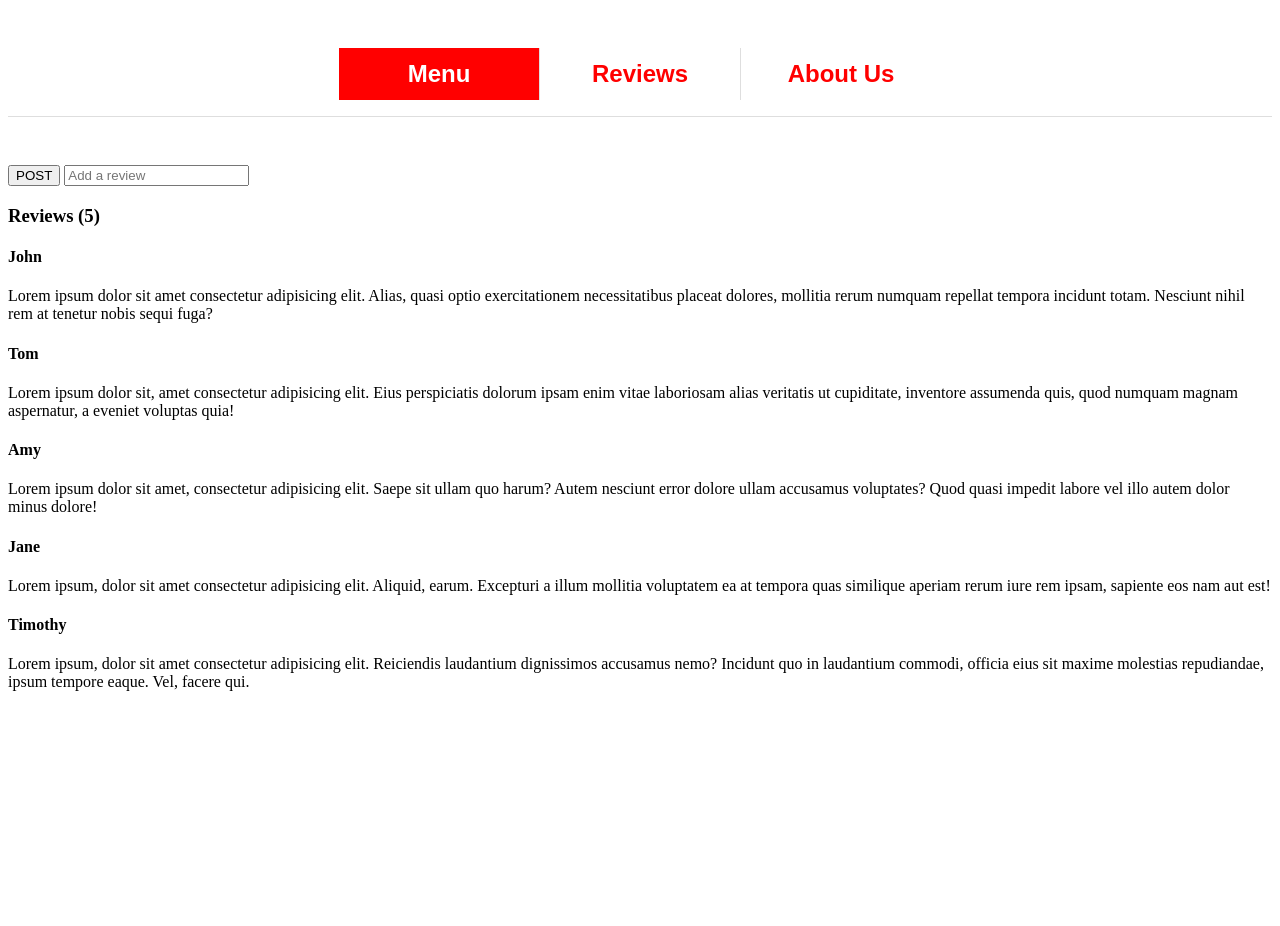
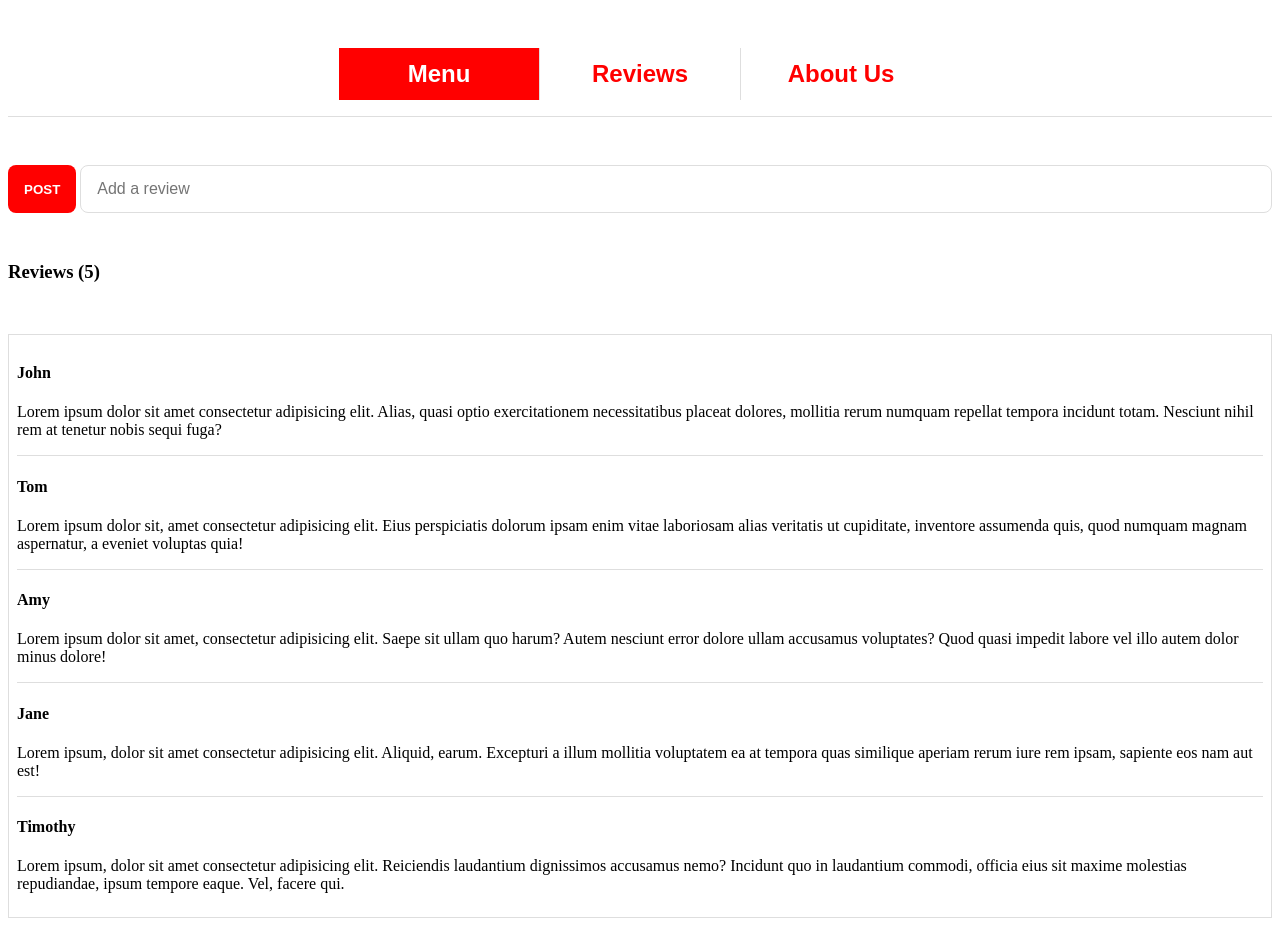
Before and after one commit to bbbbcccd/restaurant-page, a website built with webpack: page src/template.html in a window 1280 px wide. Before the commit the page ends 800 px from the top, so only its background shows below. Built offline with nearby package versions, Linux system fonts and the light colour scheme.

Commit message:
Add styles to review page

```diff
--- a/src/styles.css
+++ b/src/styles.css
@@ -35,3 +35,42 @@ div.border {
     width: 1px;
     background-color: rgb(222,222,222);
 }
+
+form {
+    display: flex;
+    gap: 4px;
+    height: 3rem;
+    margin-bottom: 3rem;
+}
+
+form>* {
+    box-sizing: border-box;
+    border-radius: 8px;
+    border: none;
+    padding: 0.5rem 1rem;
+}
+
+form>input {
+    flex: 1;
+    font-size: 1rem;
+    border: 1px solid rgb(222,222,222);
+}
+
+form>button {
+    font-weight: 900;
+    color: white;
+    background-color: red;
+}
+
+#review-header {
+    padding-bottom: 2rem;
+}
+
+#review-section {
+    padding: 0.5rem;
+    border: 1px solid rgb(222,222,222);
+}
+
+.review:not(:last-child) {
+    border-bottom: 1px solid rgb(222,222,222);
+}
```
